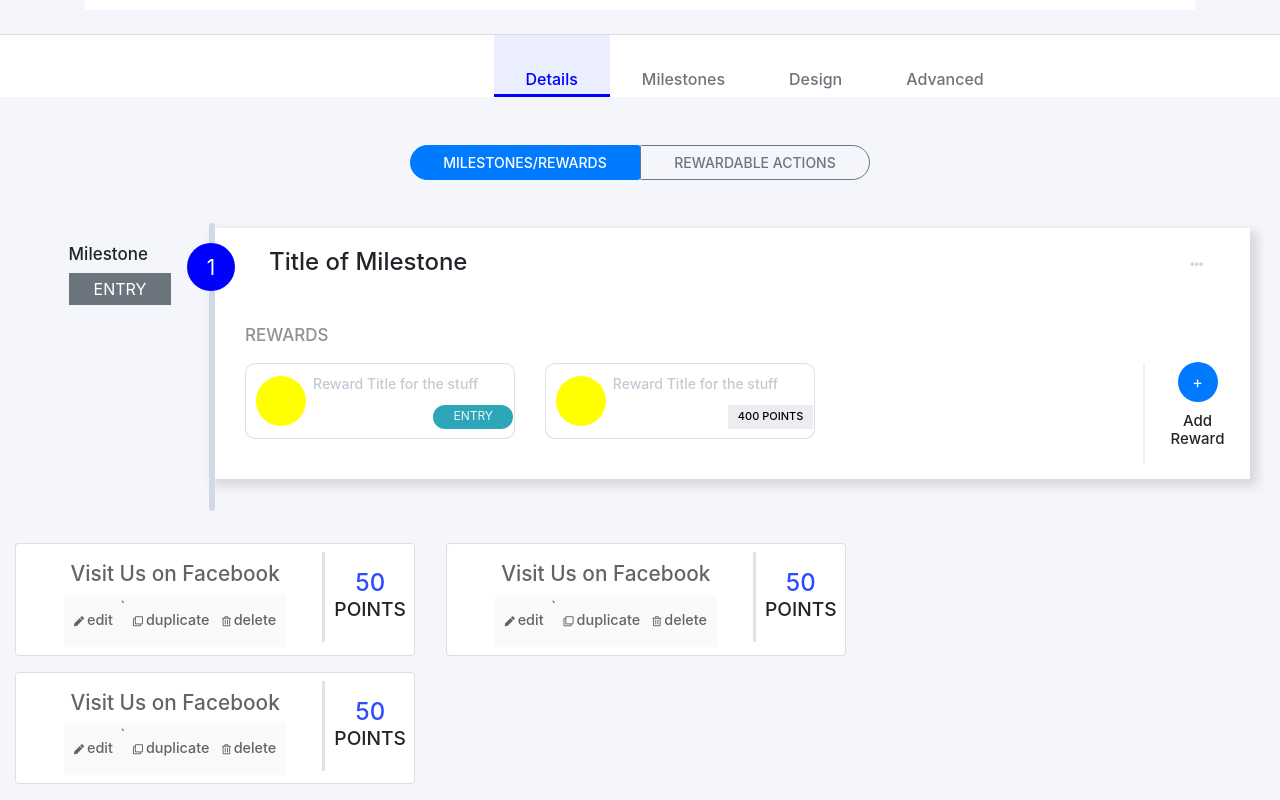
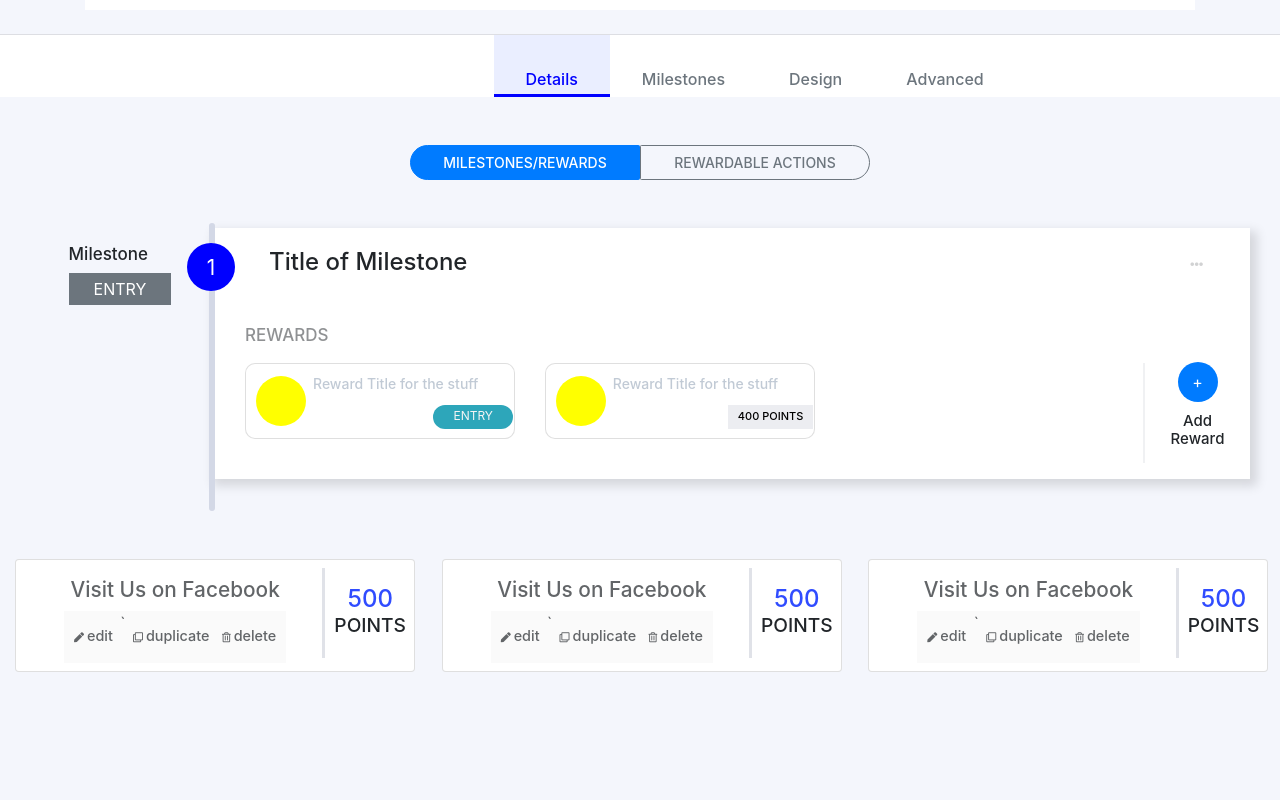
Before and after one commit to Charles-Project/UI-VUE, a Vue app: page / in a window 1280 px wide. Shown: the part 1474-2274 px from the top of the page. After the commit the page ends 2162 px from the top, so only its background shows below. Built offline with nearby package versions, Linux system fonts and the light colour scheme.

Commit message:
the facebook visit us card

```diff
--- a/src/components/visit-facebook/VisitCard.vue
+++ b/src/components/visit-facebook/VisitCard.vue
@@ -1,5 +1,5 @@
 <template>
-  <div class="col-md-6 col-lg-4 mr-1 mb-3">
+  <div class="col-md-6 col-lg-4 mr-0 my-3">
     <div class="card d-flex justify-content-between flex-row">
       <div class="card-main">
         <h3>Visit Us on Facebook</h3>
@@ -20,12 +20,17 @@
       </div>
       <div class="line-div"></div>
       <div class="card-points">
-        <h3>50</h3>
+        <h3>{{points}}</h3>
         <h5 class="text-uppercase">Points</h5>
       </div>
     </div>
   </div>
 </template>
+<script>
+export default {
+  props: ["points"]
+};
+</script>
 <style scoped>
 .card {
   display: flex;
--- a/src/components/visit-facebook/VisitFacebook.vue
+++ b/src/components/visit-facebook/VisitFacebook.vue
@@ -1,9 +1,9 @@
 <template>
   <div class="container-fluid">
     <div class="row">
-      <VisitCard />
-      <VisitCard />
-      <VisitCard />
+      <VisitCard :points="points" />
+      <VisitCard :points="points" />
+      <VisitCard :points="points" />
     </div>
   </div>
 </template>
@@ -12,6 +12,11 @@ import VisitCard from "./VisitCard";
 export default {
   components: {
     VisitCard
+  },
+  data: function() {
+    return {
+      points: "500"
+    };
   }
 };
 </script>
```
